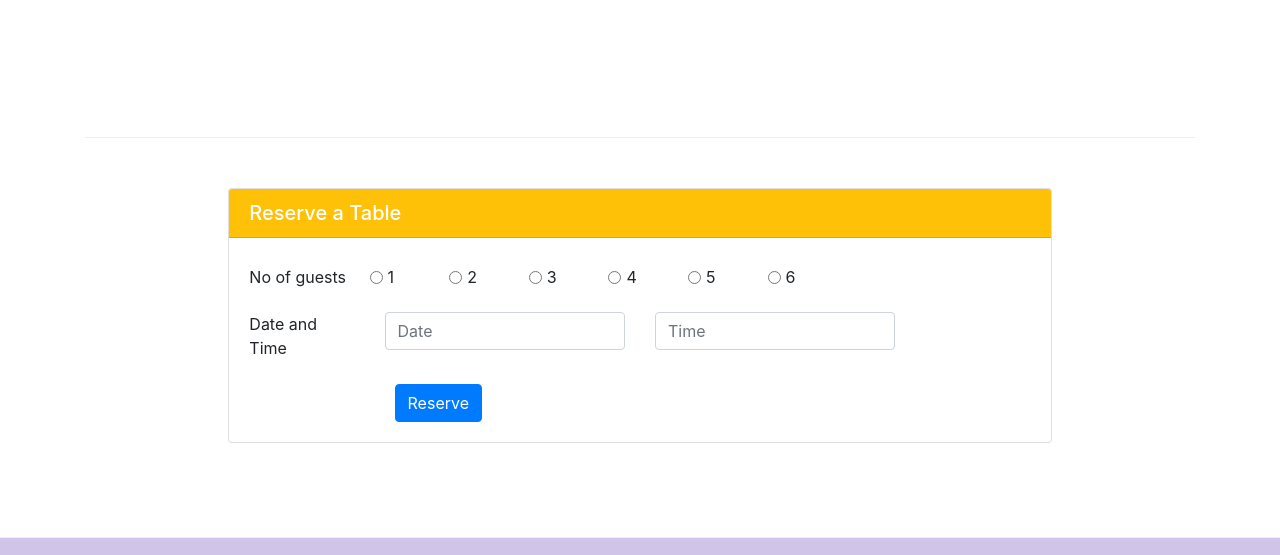
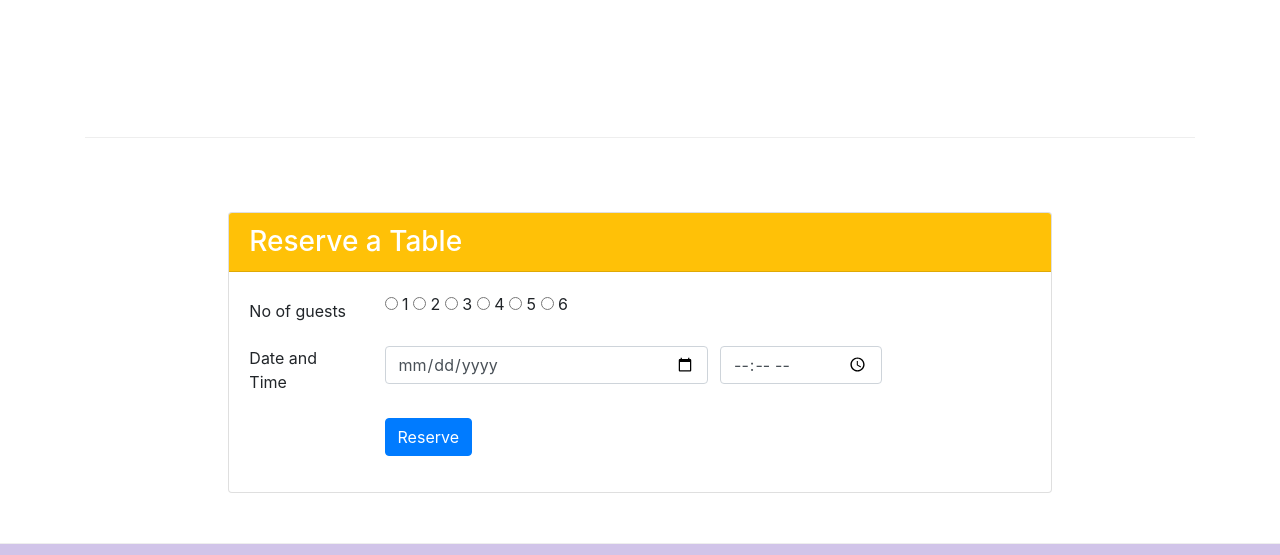
Before and after one commit to vijay-guttula/web-test, a website: page index.html in a window 1280 px wide. Shown: the part 1396-1951 px from the top of the page. Drawn offline with nearby package versions, Linux system fonts and the light colour scheme.

Commit message:
Assignment 2

```diff
--- a/index.html
+++ b/index.html
@@ -53,10 +53,8 @@
                 <div class="col-12 col-sm-3 align-self-center">
                     <img src="img/logo.png" class="img-fluid">
                 </div>
-                <div class="col-12 col-sm-3 order-sm-last
-                        align-self-center">
-                    <button type="button" form="form" class="btn btn-warning btn-block
-                            btn-sm">Reserve Table</button>
+                <div class="col-12 order-sm-last col-sm-3 align-self-center">
+                    <a href="#form" class="btn btn-warning btn-sm btn-block">Reserve a Table</a>
                 </div>
             </div>
         </div>
@@ -117,63 +115,49 @@
 
 
 
-    <div class="row row-content">
-        <div class="col-12 col-sm-8 offset-2 ">
+    <div id="form" class="row row-content">
+        <div class="col-sm-8 mx-auto mt-4">
             <div class="card">
-                <h3 class="card-header bg-warning blockquote
+                <h3 class="card-header bg-warning
                         text-white">Reserve a Table</h3>
                 <div class="card-body">
-                    <form id="form">
+                    <form>
                         <div class="form-group row">
                             <div class="col-12 col-sm-2">
                                 <label for="guests" class="col-form-label">No of
                                     guests</label>
                             </div>
 
-                            <div class="form-check col-sm-1
-                                    form-check-inline">
-                                <input class="form-check-input" type="radio" name="inlineRadioOptions" id="inlineRadio1" value="option1">
-                                <label class="form-check-label" for="inlineRadio1">1</label>
-                            </div>
-                            <div class="form-check col-sm-1
-                                    form-check-inline">
-                                <input class="form-check-input" type="radio" name="inlineRadioOptions" id="inlineRadio2" value="option2">
-                                <label class="form-check-label" for="inlineRadio2">2</label>
-                            </div>
-                            <div class="form-check col-sm-1
-                                    form-check-inline">
-                                <input class="form-check-input" type="radio" name="inlineRadioOptions" id="inlineRadio3" value="option3">
-                                <label class="form-check-label" for="inlineRadio3">3</label>
-                            </div>
-                            <div class="form-check col-sm-1
-                                    form-check-inline">
-                                <input class="form-check-input" type="radio" name="inlineRadioOptions" id="inlineRadio1" value="option1">
-                                <label class="form-check-label" for="inlineRadio1">4</label>
-                            </div>
-                            <div class="form-check col-sm-1
-                                    form-check-inline">
-                                <input class="form-check-input" type="radio" name="inlineRadioOptions" id="inlineRadio2" value="option2">
-                                <label class="form-check-label" for="inlineRadio2">5</label>
-                            </div>
-                            <div class="form-check col-sm-1
-                                    form-check-inline">
-                                <input class="form-check-input" type="radio" name="inlineRadioOptions" id="inlineRadio3" value="option3">
-                                <label class="form-check-label" for="inlineRadio3">6</label>
+                            <div class="col-12 col-sm-10">
+                                <input type="radio" id="1" name="guests" value="1" class="form-control-check">
+                                <label for="1">1</label>
+                                <input type="radio" id="2" name="guests" value="2" class="form-control-check">
+                                <label for="2">2</label>
+                                <input type="radio" id="3" name="guests" value="3" class="form-control-check">
+                                <label for="3">3</label>
+                                <input type="radio" id="4" name="guests" value="4" class="form-control-check">
+                                <label for="4">4</label>
+                                <input type="radio" id="5" name="guests" value="5" class="form-control-check">
+                                <label for="5">5</label>
+                                <input type="radio" id="6" name="guests" value="6" class="form-control-check">
+                                <label for="6">6</label>
                             </div>
                         </div>
-                        <div class="form-group row">
-                            <div class="col-12 col-sm-2"><label for="datatime" class="">Date and Time
-                                </label>
+                        <div class="row form-group">
+                            <div class="col-sm-2">
+                                <label for="DateTime">Date and Time</label>
                             </div>
-                            <div class="col-12 col-md-4">
-                                <input type="tel" class="form-control" id="areacode" name="areacode" placeholder="Date">
-                            </div>
-                            <div class="col-12 col-md-4">
-                                <input type="tel" class="form-control" id="telnum" name="telnum" placeholder="Time">
+                            <div class="col-sm-10">
+                                <input type="date" class="form-control w-50 d-inline" name="date" placeholder="Date">
+                                <input type="time" class="form-control w-25 d-inline ml-2" name="time" placeholder="Time">
                             </div>
                         </div>
-                        <div class="col-12 offset-2">
-                            <button class="btn btn-primary">Reserve</button>
+                        <div class="row form-group">
+                            <div class="col-sm-2">
+                            </div>
+                            <div class="col-sm-10">
+                                <button class="btn btn-primary ">Reserve</button>
+                            </div>
                         </div>
                 </div>
             </div>
```
